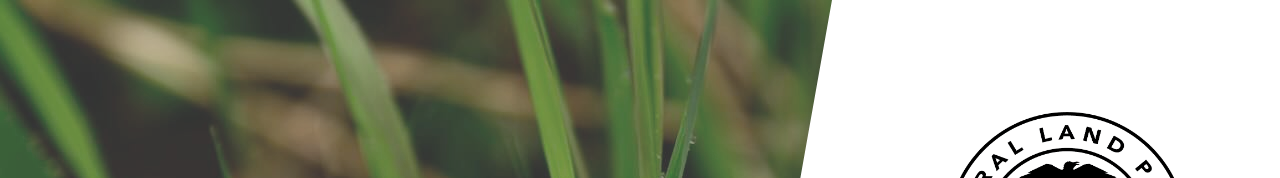
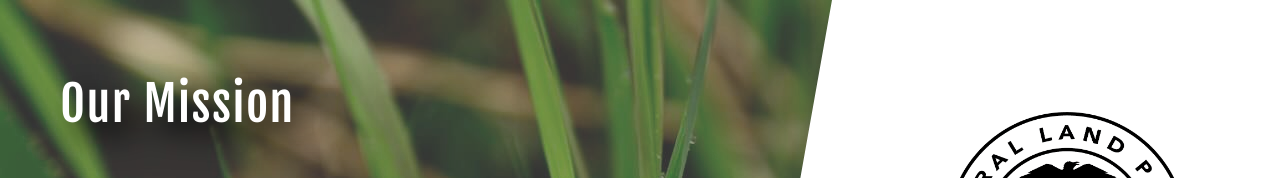
Before and after one commit to kaitywolfe/theferallandproject, a React (Vite) app: page / in a window 1280 px wide. Shown: the top 178 px of the page. Built offline with nearby package versions, Linux system fonts and the light colour scheme; a web font is replaced by a local one.

Commit message:
update first title

```diff
--- a/src/App.jsx
+++ b/src/App.jsx
@@ -10,13 +10,11 @@ function App() {
 
           <div className='absolute flex flex-col md:flex-row h-full z-10 bg-white bg-opacity-20 justify-end'>
 
-            {/* <div className='w-full hidden md:flex md:h-full md:w-2/3 flex-col justify-between'>
-              <div className='my-auto tracking-wider ml-20 text-black font-fjalla text-6xl drop-shadow-[15px_15px_15px_#000]'>
-                <h1 className='pl-3 text-5xl'>The</h1>
-                <h1>Feral Land</h1>
-                <h1 className='pl-4 pt-4'>Project</h1>
+            <div className='w-full hidden md:flex md:h-full md:w-2/3 flex-col justify-between'>
+              <div className='mt-20 tracking-wide ml-12 text-white font-fjalla text-6xl drop-shadow-[15px_15px_15px_#000]'>
+                <h1 className='pl-3 text-5xl'>Our Mission</h1>
               </div>
-            </div> */}
+            </div>
 
             <div className='flex flex-col h-full justify-evenly w-full md:w-1/3'>
               <div className='mx-auto relative w-44 h-44 md:w-60 md:h-60'>
```
